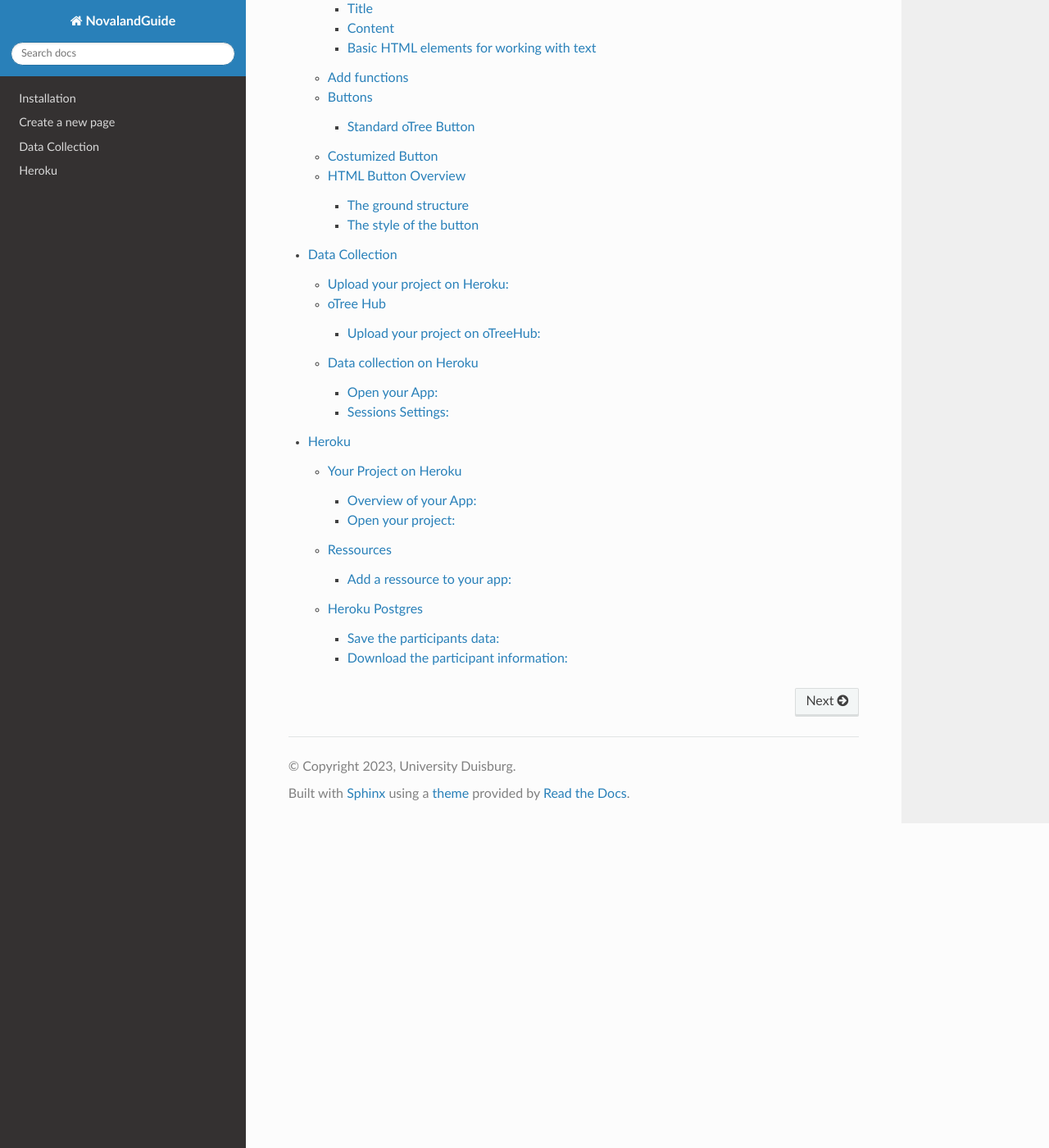
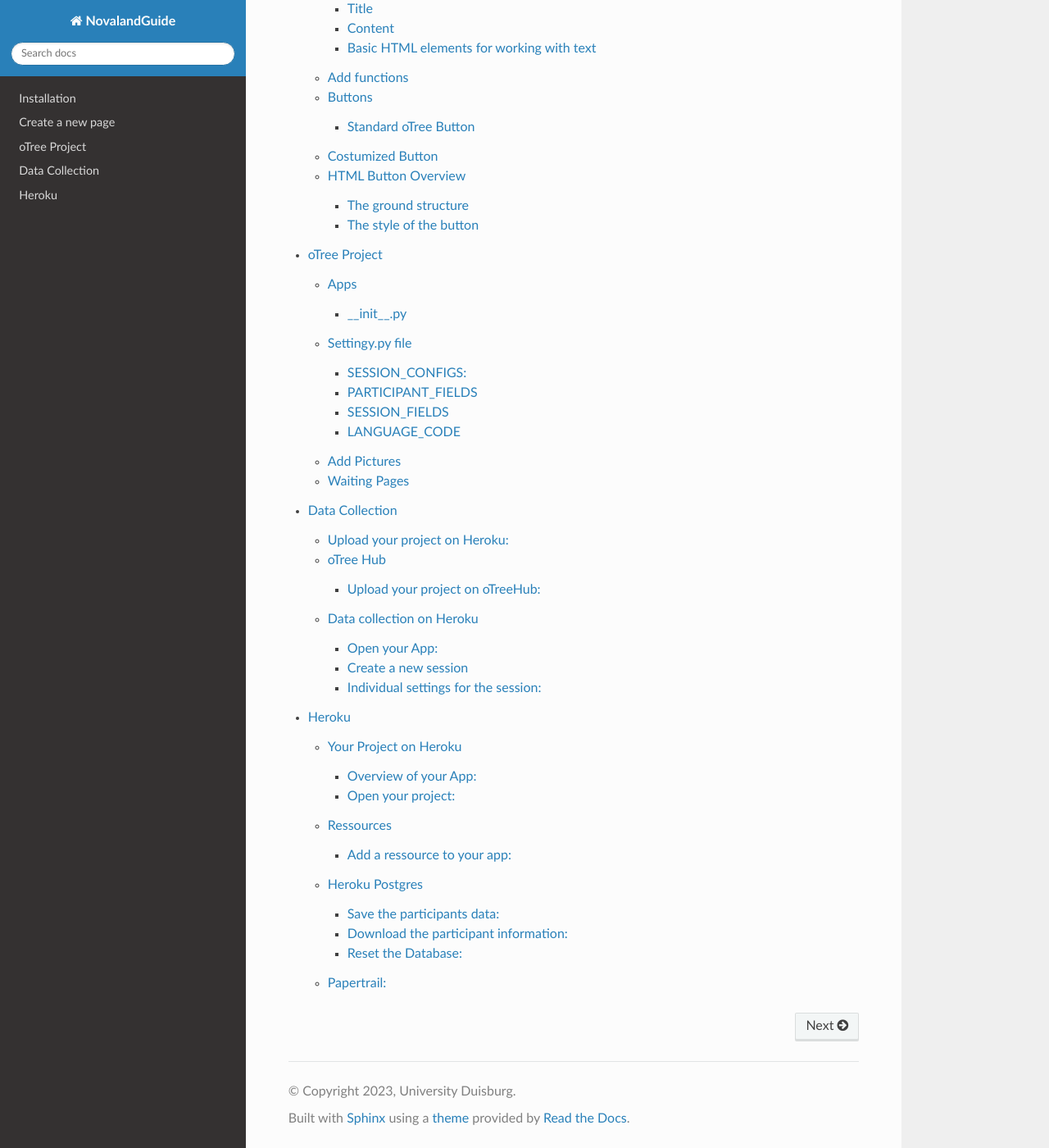
Before and after one commit to EmpPowiUDE/NovalandGuide, a Sphinx documentation site: the page built from docs/source/index.rst, in a window 1280 px wide and 1400 px high, scrolled down 709 px. Shown: the whole window at 82% size. Built offline with Sphinx 7.4.7 and the Read the Docs theme 2.0.0, drawn with Linux system fonts in a browser that asks for light colours; some of the changed lines change nothing that is shown.

Commit message:
First Version of the oTree Project Page

```diff
--- a/docs/source/DataCollection.rst
+++ b/docs/source/DataCollection.rst
@@ -58,5 +58,13 @@
     3. The first site that you can see is a overview about your projects.
     4. Select your Novaland Project.
 
-Sessions Settings:
+Create a new session
 ________________________
+Different sessions can be created via the Session window.
+These sessions are separated from each other.
+Various settings can be made, such as the number of participants.
+After making all settings.
+
+Individual settings for the session:
+________________________________
+To be able to make individual settings, these must already be defined in the Settings.py file in PyCharm.
--- a/docs/source/Heroku.rst
+++ b/docs/source/Heroku.rst
@@ -75,3 +75,10 @@
     2. select the Heroku Postgres database
     3. click on the "Backups" section
     4. then, click on the "Download" button to download the latest backup as a .CSV file
+
+
+Reset the Database:
+____________________________
+
+Papertrail:
+==========================
--- a/docs/source/index.rst
+++ b/docs/source/index.rst
@@ -14,5 +14,6 @@
 .. toctree::
    installation
    CreateANewPage
+   otreeProject
    DataCollection
    Heroku
--- /dev/null
+++ b/docs/source/otreeProject.rst
@@ -0,0 +1,167 @@
+======================
+oTree Project
+======================
+
+Apps
+====================
+
+__init__.py
+__________________________________
+
+
+Settingy.py file
+==============================
+The settings.py file in an oTree project contains various configuration settings and parameters for your oTree experiment or application. These settings control various aspects of your experiment such as the number of rounds, the number of participants per group, the name of the application, the language to be used, and other settings related to the behavior and appearance of your experiment.
+You can modify the settings.py file to customize your experiment to meet your specific needs.
+
+SESSION_CONFIGS:
+____________________________
+In the context of an oTree project, SESSION_CONFIGS is a list of dictionaries in the settings.py file that define the different sessions or conditions in your experiment. Each dictionary in the list represents a different session configuration, and contains the various settings and parameters for that particular session, such as the number of rounds, the number of participants per group, and the name of the session.
+The SESSION_CONFIGS list allows you to specify multiple different sessions with different configurations, and participants can be randomly assigned to one of these sessions during the experiment.
+By using different session configurations, you can run experiments with different treatments, parameters, and conditions.
+
+This is a list of dictionaries that define different sessions or conditions in your experiment. Each dictionary in the list represents a different session configuration, and contains the various settings and parameters for that particular session.
+Here's an example of how you might use this function:
+
+.. code-block:: console
+
+    SESSION_CONFIGS = [
+    // It is possible to name several apps.
+    // App 1:
+    {
+        name='project_Name_1',                       // The name of the project
+        display_name_1='Project_Display_name_1',     // The Name that is displayed when you start the app
+        num_demo_participants=3,                     // Number of the participants
+        app_sequence=['app_1', 'app_2],              // All apps that will be represented in this project.
+    },
+    // App 2:
+    {
+        name='project_name_2',
+        display_name='Project_Display_name_2',
+        num_demo_participants=5,
+        app_sequence=['app_3', 'app_4],
+    },]
+
+**'name'**
+
+ This is a string that gives the session a unique identifier.
+
+.. code-block:: console
+
+    name='ProjectName'
+
+
+**'display_name'**
+
+ This is a string that gives the session a human-readable name.
+
+.. code-block:: console
+
+    display_name='Novaland'
+
+**'num_demo_participants'**
+
+ This is an integer that sets the number of demo participants for the session.
+
+
+.. code-block:: console
+
+    num_demo_participants=3;
+
+
+**'app_sequence'**
+
+ This is a list of strings that determines the order in which apps will be run in the session.
+
+.. code-block:: console
+
+    app_sequence:['App_Name_1', 'App_Name_2', ...]
+
+
+
+PARTICIPANT_FIELDS
+_______________________
+Is a list of fields that you can use to store information about each participant in your experiment.
+Each field is defined as a tuple, with the first element being the field name, and the second element being the field type.
+
+The information stored in these fields can then be used in the oTree app to personalize the experience for each participant, or to gather data for analysis.
+Its storing information about one participant that can be used across the entire project, not just within individual apps.
+
+Example:
+We create a variable in Settings.py that can be used for a participant for the whole project.
+This data is stored there and therefore can be replayed in other apps.
+
+
+Create participant value
+
+ Settings.py:
+
+.. code-block:: console
+
+    PARTICIPANT_FIELDS = ['ValueName1', 'ValueName2', ...]
+
+
+Save value in the participant variable:
+
+ __init__.py file in app:
+
+.. code-block:: console
+
+    player.participant.ValueName1 = Value_1
+    player.participant.ValueName2 = Value_2
+
+Use saved values:
+
+ __init__.py file in app:
+
+.. code-block:: console
+
+    New_Value_1 = player.participant.ValueName1
+    New_Value_2 = player.participant.ValueName2
+
+
+
+SESSION_FIELDS
+__________________
+Is a list of fields that you can use to store information about each session in your experiment.
+Each field is defined as a tuple, with the first element being the field name, and the second element being the field type.
+
+The information stored in these fields can then be used in the oTree app to determine which treatments or conditions a participant will experience in a particular session, or to gather data for analysis.
+This allows you to centralize important information that will be referenced and utilized throughout the experiment, providing a unified and consistent source of data for all components of the project.
+
+This field was used in Novaland mainly to get information from all participants and store them all in one variable.
+
+
+Example:
+
+ Create an Settings Field.
+settings.py file:
+
+SESSION_FIELDS = ['PARTEI', 'SPENDE', 'BRANDBETROFFENE']
+
+
+LANGUAGE_CODE
+____________________
+
+This is a string value that sets the language used in your experiment.
+
+.. code-block:: console
+
+    LANGUAGE_CODE = 'de'
+
+ADMIN_USERNAME = 'admin'
+
+ADMIN_PASSWORD = environ.get('OTREE_ADMIN_PASSWORD')
+
+SECRET_KEY = '6079585529411'
+
+DEBUG = False
+
+use_browser_bots = False
+
+Add Pictures
+========================
+
+
+Waiting Pages
+===========================
```
